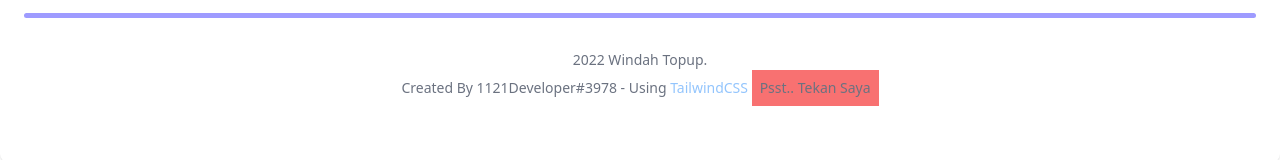
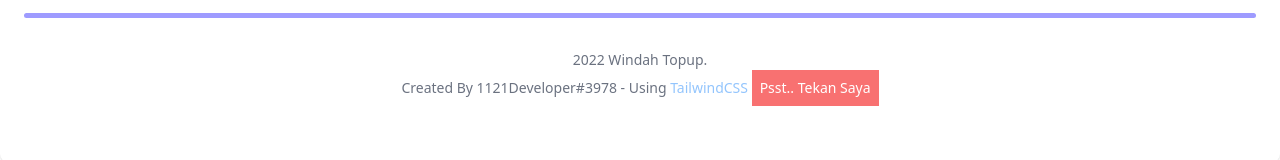
Before and after one commit to Webdev1121/windah.topup, a plain HTML site: page index.html in a window 1280 px wide. Shown: the part 2837-2997 px from the top of the page. Drawn offline with nearby package versions, Linux system fonts and the light colour scheme; grey boxes are pictures that could not be loaded.

Commit message:
Update index.html

```diff
--- a/index.html
+++ b/index.html
@@ -84,7 +84,7 @@
                                       <hr class="my-6 border-gray-200 sm:mx-auto dark:border-gray-700 lg:my-8 rounded-full" style="border:none; color: white;">
                                       <span class="block text-sm text-gray-500 sm:text-center dark:text-gray-400"> 2022 <a href="#" class="hover:underline">Windah Topup</a>.
                                         <span class="block text-sm text-gray-500 sm:text-center dark:text-gray-400"> Created By 1121Developer#3978 - Using <a href="https://tailwindcss.com/" class="text-blue-300">TailwindCSS</a>
-<button class="px-2 py-2 mb-6 bg-red-400 hover:bg-red-600">Psst.. Tekan Saya</button>
+<button class="px-2 py-2 mb-6 bg-red-400 hover:bg-red-600 text-white">Psst.. Tekan Saya</button>
                                       </span>
                                   </footer>
             </body>
```
